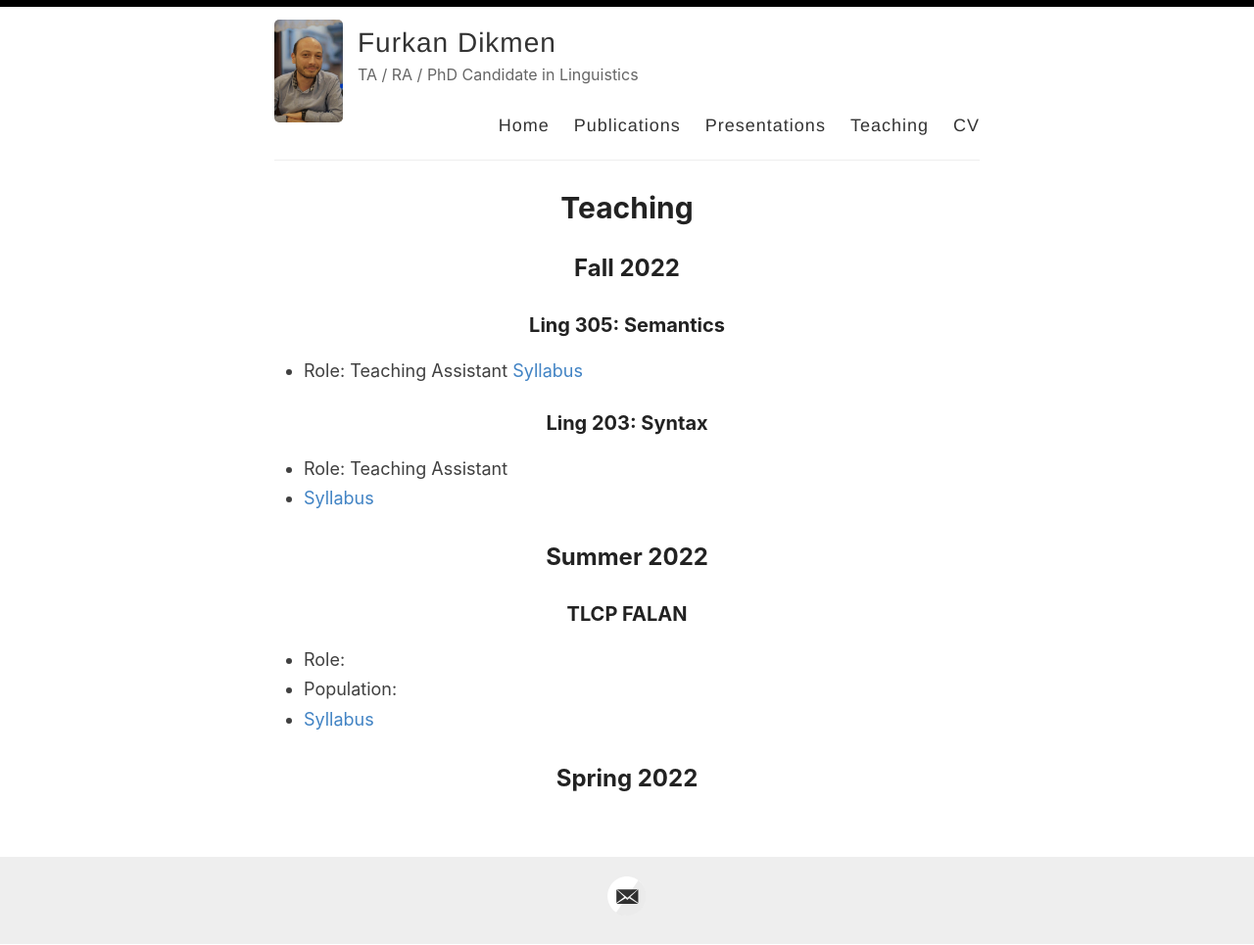
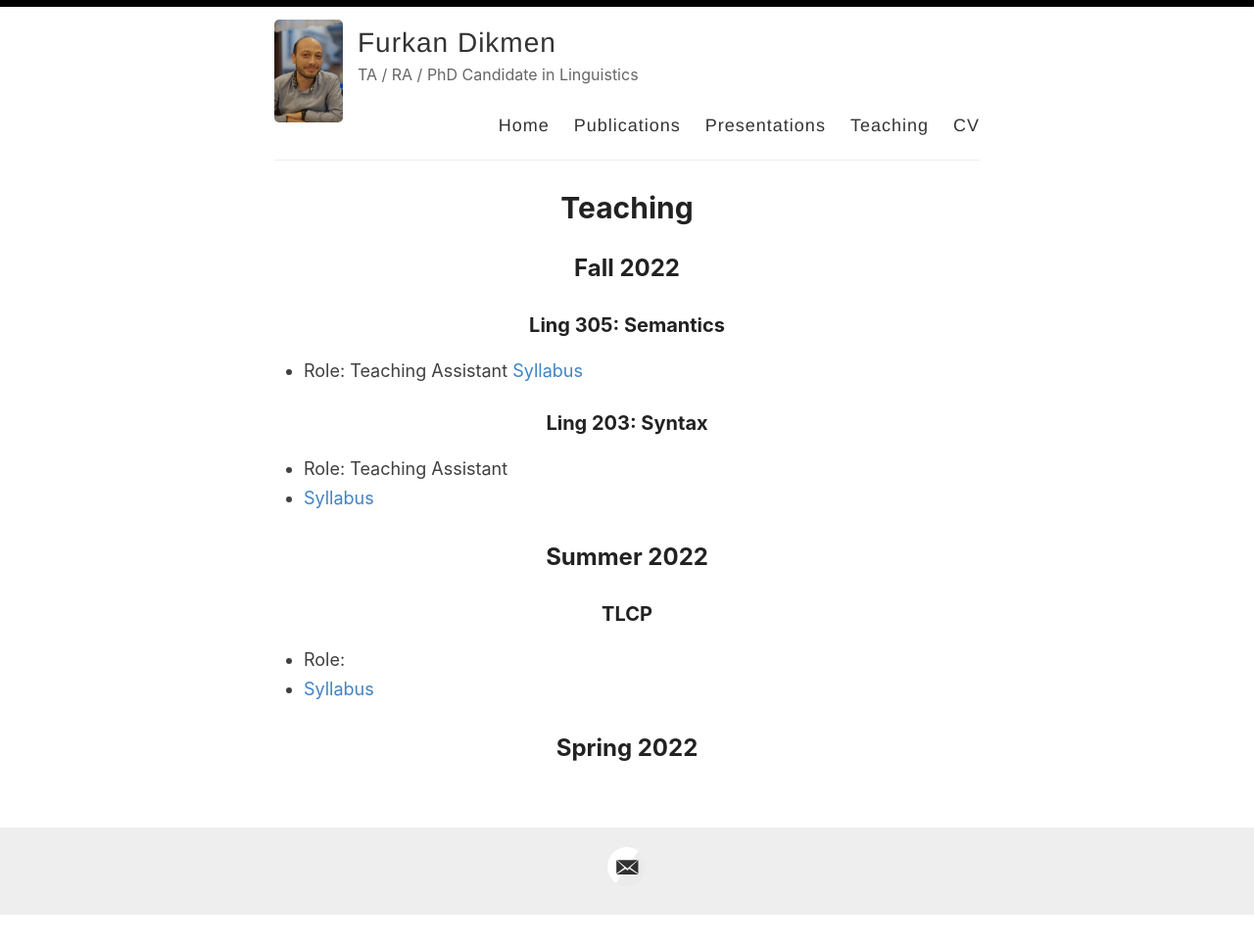
Before and after one commit to furkandikmen/furkandikmen.github.io, a Jekyll site: the page built from _pages/teaching.md, in a window 1280 px wide. Shown: the whole page at 98% size. Built offline with Jekyll 4.4.1, drawn with Linux system fonts in a browser that asks for light colours; after the commit the page ends 934 px from its top, so only the background shows below that.

Commit message:
Update teaching.md

```diff
--- a/_pages/teaching.md
+++ b/_pages/teaching.md
@@ -14,9 +14,8 @@ permalink: /teaching/
 - [Syllabus](furkandikmen.com/master/assets/syllabus/LING203-FALL 2022.pdf )
 
 ## Summer 2022
-### TLCP FALAN
+### TLCP
 - Role:
-- Population:
 - [Syllabus](LİNK BURAYA)
 
 
```
